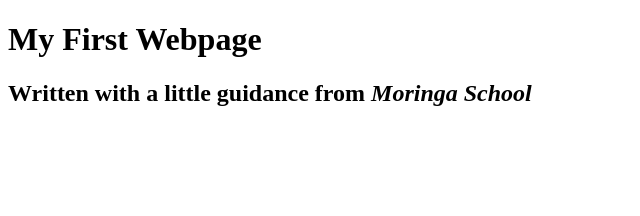
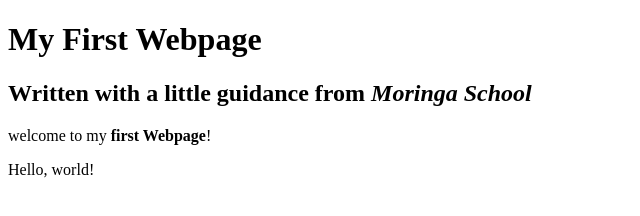
Before and after one commit to halkano/new-icon, a plain HTML site: page index.html in a window 1280 px wide. Shown: the whole page, without its empty margins (0-640 px from the left). Drawn offline with Linux system fonts and the light colour scheme.

Commit message:
updated the paragraphs

```diff
--- a/index.html
+++ b/index.html
@@ -7,5 +7,7 @@
     <body>
       <h1>My First Webpage</h1>
       <h2>Written with a little guidance from <em>Moringa School</em></h2>
+      <p>welcome to my<strong> first Webpage</strong>!</p>
+    <p>Hello, world!</p>
     </body>
   </html>
```
